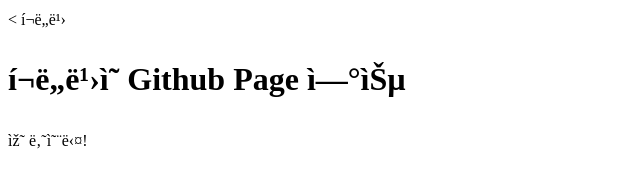
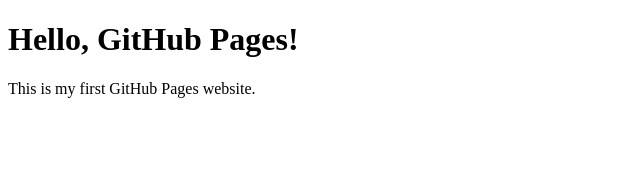
Before and after one commit to HeyJude5/HeyJude5.github.io, a plain HTML site: page index.html in a window 1280 px wide. Shown: the whole page, without its empty margins (0-640 px from the left). Drawn offline with Linux system fonts and the light colour scheme.

Commit message:
Update index.html

```diff
--- a/index.html
+++ b/index.html
@@ -1,11 +1,12 @@
 <!DOCTYPE html>
-<html><
-        <head>
-          <meta charset="utf-8>
-            <title>포도빛</title>
-        </head>
-        <body>
-        <h1>포도빛의 Github Page 연습</h1>
-        <p>잘 나온다!</p>
-        </body>
-        </html>
+<html lang="en">
+<head>
+  <meta charset="UTF-8">
+  <meta name="viewport" content="width=device-width, initial-scale=1.0">
+  <title>Welcome to My GitHub Page</title>
+</head>
+<body>
+  <h1>Hello, GitHub Pages!</h1>
+  <p>This is my first GitHub Pages website.</p>
+</body>
+</html>
```
